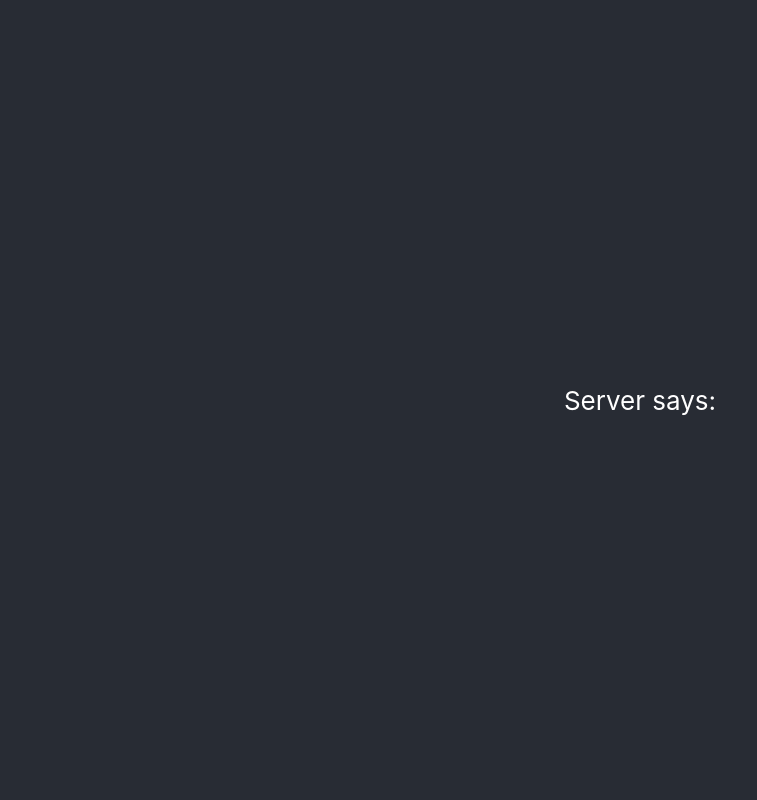
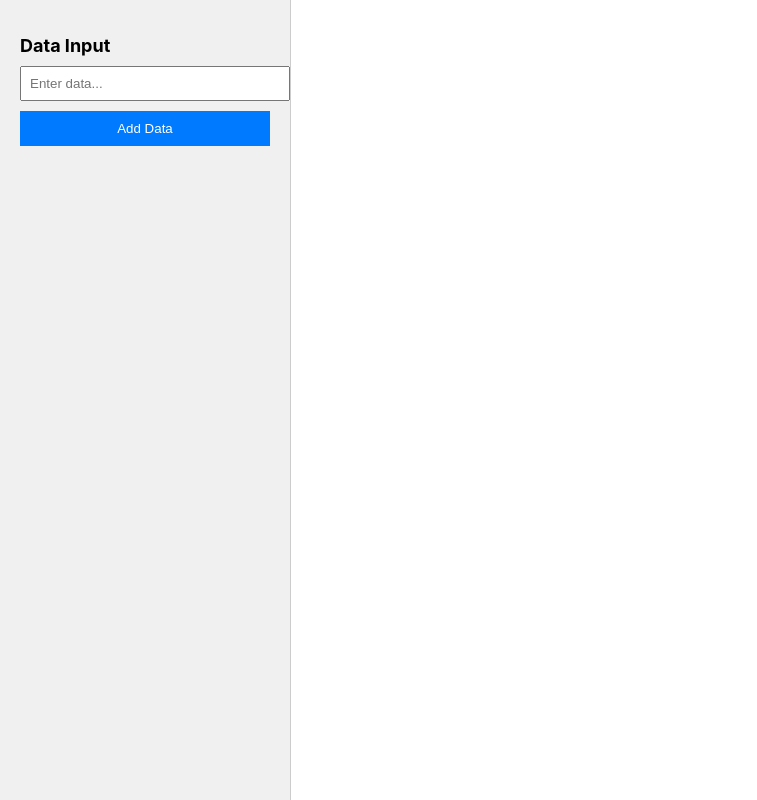
Before and after one commit to jeffstjean/CS4459B-Consistent-Hashing, a React (Create React App) app in the folder frontend/: page / in a window 1280 px wide. Shown: the whole page, without its empty margins (0-757 px from the left). Built offline with nearby package versions, Linux system fonts and the light colour scheme; no server answers.

Commit message:
sidebar with text input

```diff
--- a/frontend/src/App.css
+++ b/frontend/src/App.css
@@ -1,38 +1,70 @@
+/* App.css */
 .App {
-  text-align: center;
+  display: flex;
 }
 
-.App-logo {
-  height: 40vmin;
-  pointer-events: none;
+.sidebar {
+  width: 300px;
+  background-color: #9e9e9e;
+  padding: 20px;
 }
 
-@media (prefers-reduced-motion: no-preference) {
-  .App-logo {
-    animation: App-logo-spin infinite 20s linear;
-  }
+/* ServerList.css */
+.server-list-container {
+  margin-bottom: 20px;
 }
 
-.App-header {
-  background-color: #282c34;
-  min-height: 100vh;
+.server-list {
   display: flex;
   flex-direction: column;
-  align-items: center;
-  justify-content: center;
-  font-size: calc(10px + 2vmin);
-  color: white;
 }
 
-.App-link {
-  color: #61dafb;
+.server-list button {
+  margin-top: 10px;
 }
 
-@keyframes App-logo-spin {
-  from {
-    transform: rotate(0deg);
-  }
-  to {
-    transform: rotate(360deg);
-  }
+/* Node.css */
+.node {
+  display: flex;
+  justify-content: space-between;
+  align-items: center;
+  background-color: #4caf50;
+  padding: 10px;
+  margin-bottom: 5px;
 }
+
+.node button {
+  background-color: #8b0000;
+  color: white;
+  border: none;
+  padding: 5px 10px;
+  cursor: pointer;
+}
+
+/* DataInput.css */
+.data-input-container {
+  margin-bottom: 20px;
+}
+
+.data-input form {
+  display: flex;
+  flex-direction: column;
+}
+
+.data-input input {
+  margin-bottom: 10px;
+}
+
+.data-input button {
+  background-color: #8b0000;
+  color: white;
+  border: none;
+  padding: 10px;
+  cursor: pointer;
+}
+
+/* Visualization.css */
+.visualization {
+  flex-grow: 1;
+  padding: 20px;
+}
--- a/frontend/src/App.js
+++ b/frontend/src/App.js
@@ -1,23 +1,26 @@
-import React, { useState, useEffect } from 'react';
+// App.js
+import React, { useState } from 'react';
 import './App.css';
+import SidePane from './components/SidePane';
 
 function App() {
-  const [message, setMessage] = useState('');
+  const [data, setData] = useState([]);
 
-  useEffect(() => {
-    fetch('http://localhost:4000/api/message')
-      .then(response => response.json())
-      .then(data => setMessage(data.message))
-      .catch(error => console.error("There was an error!", error));
-  }, []);
+  const handleAddData = (inputValue) => {
+    setData([...data, inputValue]);
+  };
 
   return (
-    <div className="App">
-      <header className="App-header">
-        <p>
-          Server says: {message}
-        </p>
-      </header>
+    <div className="app">
+      <SidePane onAddData={handleAddData} />
+      <div className="main-content">
+        <h2>Data Display</h2>
+        <ul>
+          {data.map((item, index) => (
+            <li key={index}>{item}</li>
+          ))}
+        </ul>
+      </div>
     </div>
   );
 }
--- /dev/null
+++ b/frontend/src/components/SidePane.css
@@ -0,0 +1,37 @@
+/* SidePane.css */
+.side-pane {
+    position: fixed;
+    left: 0;
+    top: 0;
+    bottom: 0;
+    width: 250px; /* Adjust as needed */
+    padding: 20px;
+    background-color: #f0f0f0;
+    border-right: 1px solid #ccc;
+    overflow-y: auto; /* Allow scrolling if content overflows */
+  }
+
+
+  h2 {
+    font-size: 18px;
+    margin-bottom: 10px;
+  }
+
+  input {
+    width: 100%;
+    padding: 8px;
+    margin-bottom: 10px;
+  }
+
+  button {
+    width: 100%;
+    padding: 10px;
+    background-color: #007bff;
+    color: white;
+    border: none;
+    cursor: pointer;
+  }
+
+  button:hover {
+    background-color: #0056b3;
+  }
--- /dev/null
+++ b/frontend/src/components/SidePane.js
@@ -0,0 +1,33 @@
+// SidePane.js
+import React, { useState } from 'react';
+import './SidePane.css';
+
+function SidePane({ onAddData }) {
+  const [inputValue, setInputValue] = useState('');
+
+  const handleChange = (event) => {
+    setInputValue(event.target.value);
+  };
+
+  const handleSubmit = () => {
+    // Trigger onAddData callback with inputValue
+    onAddData(inputValue);
+    // Clear input field after adding data
+    setInputValue('');
+  };
+
+  return (
+    <div className="side-pane">
+      <h2>Data Input</h2>
+      <input
+        type="text"
+        value={inputValue}
+        onChange={handleChange}
+        placeholder="Enter data..."
+      />
+      <button onClick={handleSubmit}>Add Data</button>
+    </div>
+  );
+}
+
+export default SidePane;
```
Also changed, not shown: frontend/src/components/DataInput.js (added, +28 -0 lines), frontend/src/components/Node.js (added, +13 -0 lines), frontend/src/components/ServerList.js (added, +17 -0 lines), frontend/src/components/Visualization.js (added, +16 -0 lines).
